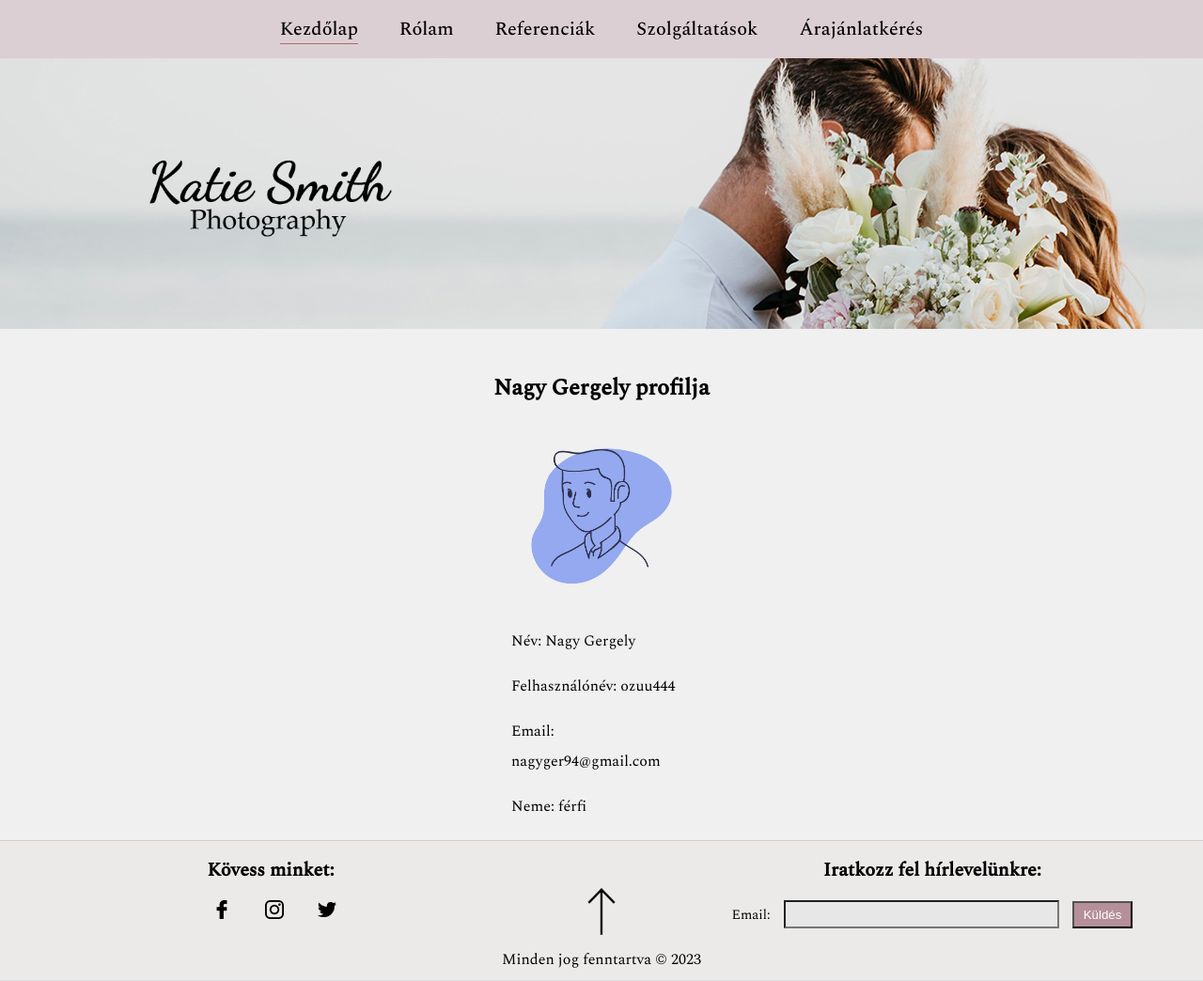
After one commit to nagyger94/KS-photograpyWebsite, a PHP site: page /php/profile.php in a window 1280 px wide. The commit adds this page. Shown: the whole page at 94% size. Run offline with PHP 8.4, Linux system fonts and the light colour scheme.

Commit message:
Létrehoztam a profil alapját, automatikusan generálódnak az adatok - ha kézzel be van írva a felhasználónév. Az alap profilkép attól függően változik, hogy férfi vagy női profil jön-e szembe. Alap formázások css segítségével.

```diff
--- a/css/style.css
+++ b/css/style.css
@@ -375,6 +375,27 @@ h1{
     padding-top: 30px;
 }
 
+#profile_container{
+    width:50%;
+    margin:auto;
+    padding-top: 25px;
+    text-align: center;
+}
+
+#personal-info-container{
+    margin:auto;
+    width: 30%;
+    text-align: left;
+}
+
+#profile_container #avatar{
+    display:inline;
+    width: 30%;
+    min-width: 100px;
+    margin: auto;
+    padding:20px;
+}
+
 #studio_pic{
     box-shadow: 0 4px 8px 0 rgba(0, 0, 0, 0.3);
 }
--- /dev/null
+++ b/php/profile.php
@@ -0,0 +1,109 @@
+<!DOCTYPE html>
+<html lang="hu">
+<head>
+    <meta charset="UTF-8">
+    <meta name="author" content="Gombos Géza és Nagy Gergely">
+    <meta name="description" content="Kate Smith fotográfus oldala">
+    <meta name="keywords" content="fotográfia,fotók,képek,művészet,rendezvény fotózás">
+    <title>Kate Smith Photography | Moments Worth Remembering</title>
+
+    <link rel="icon" href="../img/camera_icon.png">
+    <link rel="stylesheet" href="../css/style.css">
+    <!--Google betűtípus himportálása-->
+    <link href="https://fonts.googleapis.com/css2?family=Spectral:ital,wght@0,200;0,300;0,400;0,500;1,300;1,400&display=swap" rel="stylesheet">
+    <link href="https://fonts.googleapis.com/css2?family=Dancing+Script:wght@400;500;600;700&display=swap" rel="stylesheet">
+
+    <!--Responsive dizájnhoz-->
+    <meta name="viewport" content="width=device-width, initial-scale=1.0">
+</head>
+
+<body>
+    <nav>
+        <ul>
+            <li><a id="aktiv_oldal" href="kezdolap.php">Kezdőlap</a></li>
+            <li><a href="rolam.php">Rólam</a></li>
+            <li><a href="referenciak.php">Referenciák</a></li>
+            <li><a href="szolgaltatasok.php">Szolgáltatások</a></li>
+            <li><a href="arajanlat.php">Árajánlatkérés</a></li>
+        </ul>
+    </nav>
+
+    <header>
+        <div id="borito_kontener">
+            <!--
+                <h1 id="focim">Katie Smith Photograpy</h1>
+            -->
+            <img src="../img/katie_smith_logo.png" alt="Katie logo">
+        </div>
+    </header>
+
+    <main>
+
+        <?php
+            require "form-methods.php";
+
+            $users = loadUsers();
+
+            foreach($users as $user){
+                if($user["username"] === "ozuu444"){ //ide kell majd a bejelentkezett felhasználónevet dinamikusan berakni
+                    $name = $user["name"];
+                    $username= $user["username"];
+                    $email = $user["email"];
+                    if($user["sex"] === "m"){
+                        $gender = "férfi";
+                    } elseif($user["sex"] === "f") {
+                        $gender = "nő";
+                    }
+
+                }
+            }
+
+            echo '<div id="profile_container">
+                    <h2>'.$name.' profilja</h2>
+                    <img id="avatar" src="../img/profile-pictures/'.$gender.'-avatar.png" width=10% alt="Férfi avatar">
+
+                    <div id="personal-info-container">
+                        <p>Név: ' .$name. '</p>
+                        <p>Felhasználónév: ' .$username. '</p>
+                        <p>Email: ' .$email. '</p>
+                        <p>Neme: '.$gender.'</p>
+                    </div>
+                </div>';
+
+        ?>
+
+
+
+
+    </main>
+
+    <footer>
+        <div class="footer_oszlop">
+            <h2>Kövess minket:</h2>
+            <ol>
+                <li><a href="https://www.facebook.com/"><img src="../img/kapcsolat/facebook.png" alt=""></a></li>
+                <li><a href="https://www.instagram.com/"><img src="../img/kapcsolat/instagram_logo.png" alt=""></a></li>
+                <li><a href="https://www.twitter.com/"><img src="../img/kapcsolat/twitter.png" alt=""></a></li>
+            </ol>
+        </div>
+
+        <div id="home">
+            <a href="#borito_kontener"><img src="../img/kapcsolat/nyil.png" alt="Az oldal tetejére" title="Az oldal tetejére"></a>
+        </div>
+
+        <div id="hirlevel" class="footer_oszlop">
+            <h2>Iratkozz fel hírlevelünkre:</h2>
+            <form action="feldolgoz.php" method="POST">
+                <label for="footer_input">Email:</label>
+                <input id="footer_input" type="email" name="email_add" size="30" maxlength="30">
+                <label> <input id="footer_submit" type="submit" value="Küldés"></label>
+            </form>
+        </div>
+
+        <div id="copyright">
+           <p> minden jog fenntartva © 2023</p>
+
+        </div>
+    </footer>
+</body>
+</html>
```
Also changed, not shown: img/profile-pictures/férfi-avatar.png (added), img/profile-pictures/nő-avatar.png (added).
